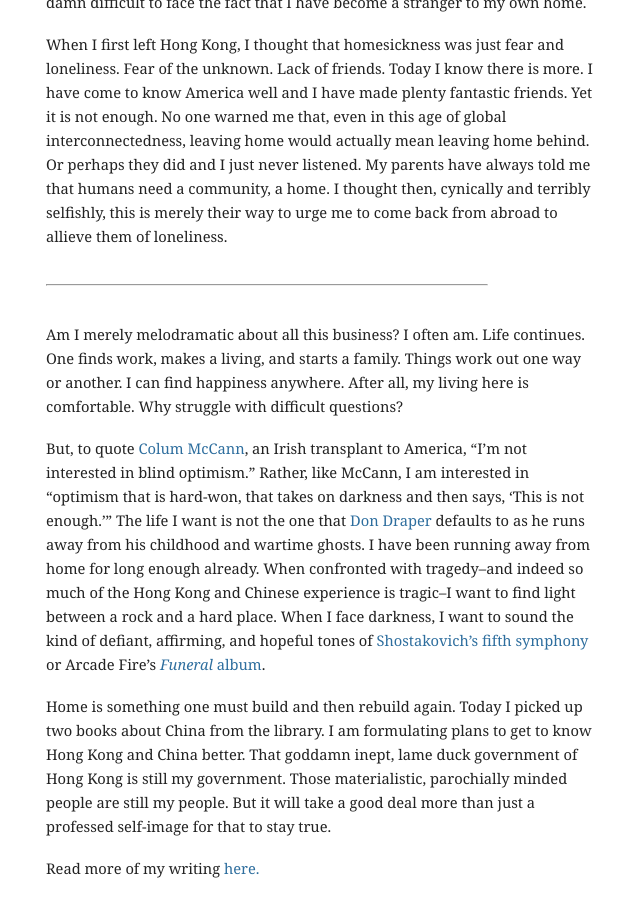
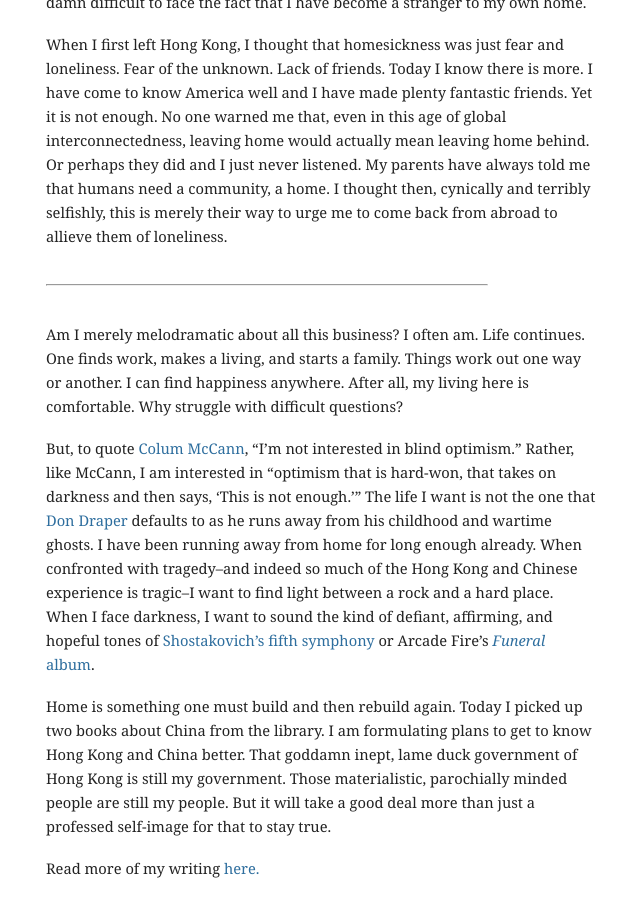
Before and after one commit to mbwong/mbwong.github.com, a Jekyll site: the page built from _posts/2013-07-14-home.md, in a window 1280 px wide and 900 px high, scrolled down 2270 px. Shown: the whole window, without its empty margins (304-944 px from the left). Built offline with Jekyll 4.4.1, drawn with Linux system fonts in a browser that asks for light colours.

Commit message:
Update 2013-07-14-home.md

```diff
--- a/_posts/2013-07-14-home.md
+++ b/_posts/2013-07-14-home.md
@@ -44,7 +44,7 @@
 
 Am I merely melodramatic about all this business? I often am. Life continues. One finds work, makes a living, and starts a family. Things work out one way or another. I can find happiness anywhere. After all, my living here is comfortable. Why struggle with difficult questions?
 
-But, to quote [Colum McCann][mccann], an Irish transplant to America, "I’m not interested in blind optimism." Rather, like McCann, I am interested in "optimism that is hard-won, that takes on darkness and then says, ‘This is not enough.'" The life I want is not the one that [Don Draper][madmen] defaults to as he runs away from his childhood and wartime ghosts. I have been running away from home for long enough already. When confronted with tragedy--and indeed so much of the Hong Kong and Chinese experience is tragic--I want to find light between a rock and a hard place. When I face darkness, I want to sound the kind of defiant, affirming, and hopeful tones of [Shostakovich's fifth symphony][bernstein] or Arcade Fire's [_Funeral_ album][arcadefire].
+But, to quote [Colum McCann][mccann], "I’m not interested in blind optimism." Rather, like McCann, I am interested in "optimism that is hard-won, that takes on darkness and then says, ‘This is not enough.'" The life I want is not the one that [Don Draper][madmen] defaults to as he runs away from his childhood and wartime ghosts. I have been running away from home for long enough already. When confronted with tragedy--and indeed so much of the Hong Kong and Chinese experience is tragic--I want to find light between a rock and a hard place. When I face darkness, I want to sound the kind of defiant, affirming, and hopeful tones of [Shostakovich's fifth symphony][bernstein] or Arcade Fire's [_Funeral_ album][arcadefire].
 
 [mccann]: http://www.nytimes.com/2013/06/02/magazine/colum-mccanns-radical-empathy.html?pagewanted=all
 [madmen]: https://medium.com/sterling-cooper-draper-pryce/e96804523838
```
